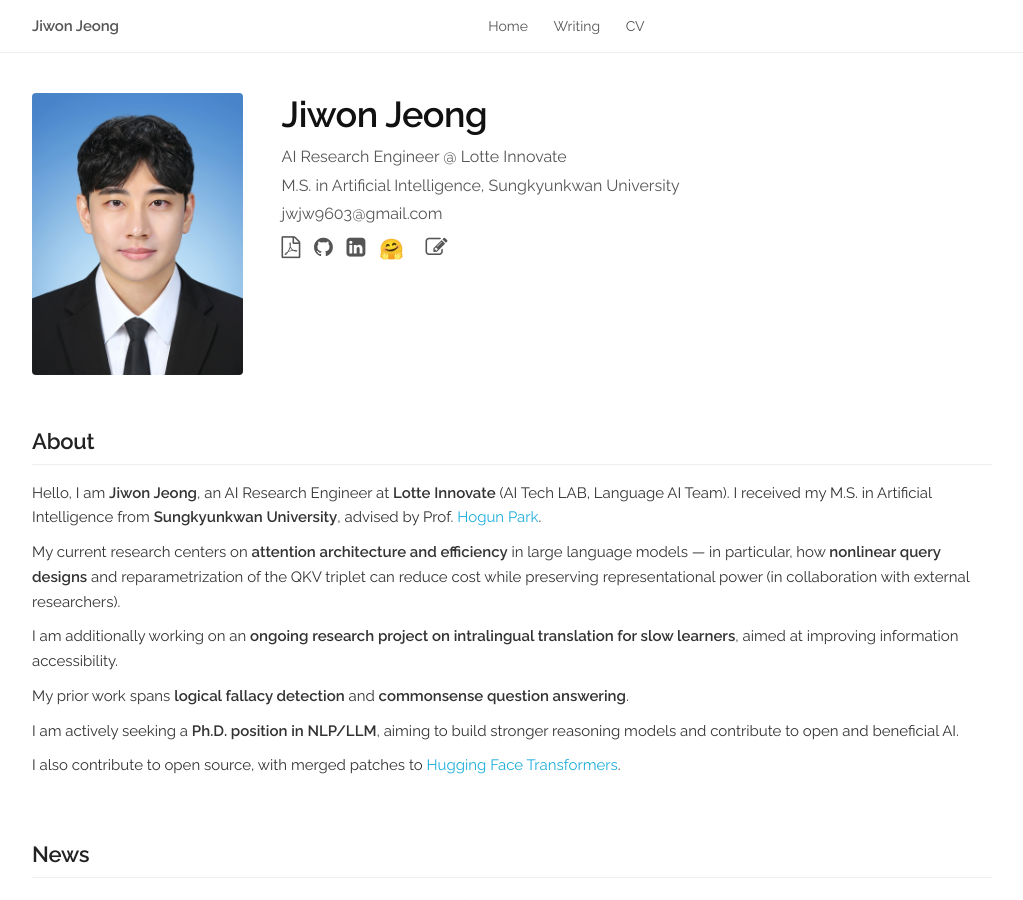
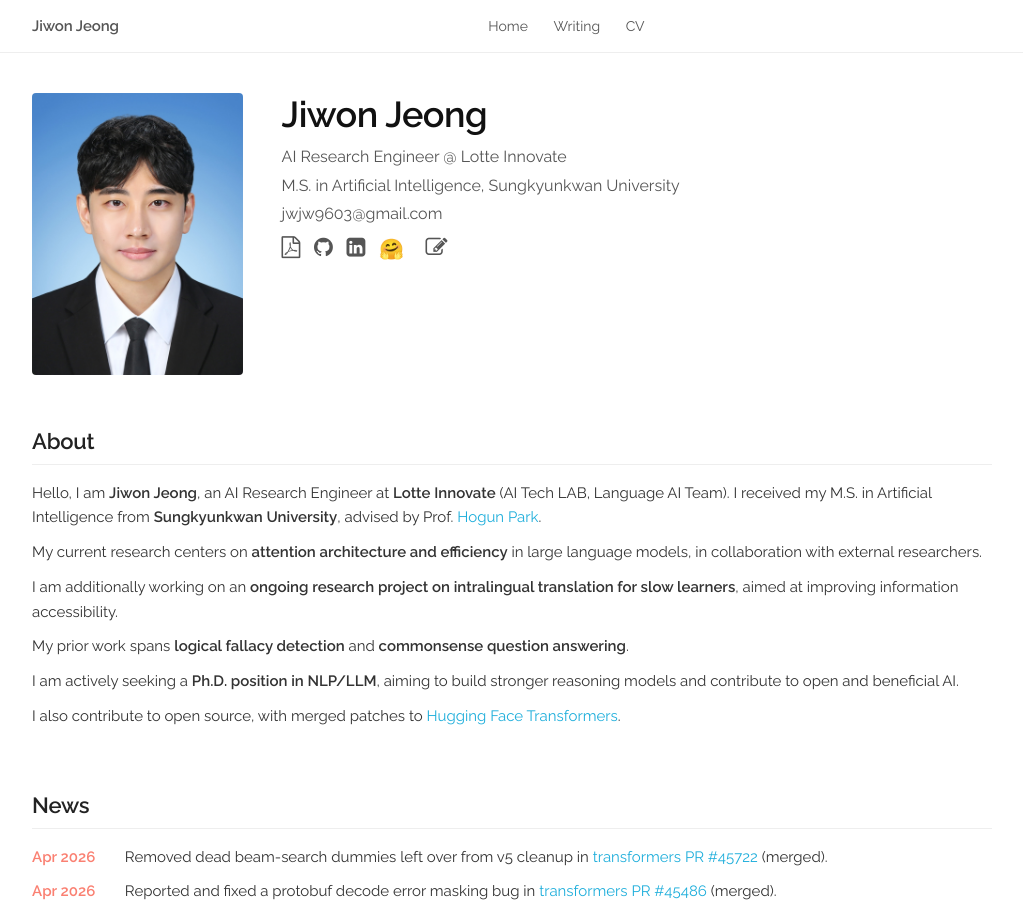
Before and after one commit to jw9603/jw9603.github.io, a Jekyll site: the page built from index.html, in a window 1280 px wide and 900 px high. Shown: the whole window, without its empty margins (128-1151 px from the left). Built offline with Jekyll 4.4.1, drawn with Linux system fonts in a browser that asks for light colours; a style sheet for code colours, icons or effects is not loaded.

Commit message:
Generalize research paragraph to avoid revealing under-review submission

```diff
--- a/index.html
+++ b/index.html
@@ -47,7 +47,7 @@
       I received my M.S. in Artificial Intelligence from <b>Sungkyunkwan University</b>, advised by Prof. <a href="https://hogunpark.com/" target="_blank">Hogun Park</a>.
     </p>
     <p>
-      My current research centers on <b>attention architecture and efficiency</b> in large language models — in particular, how <b>nonlinear query designs</b> and reparametrization of the QKV triplet can reduce cost while preserving representational power (in collaboration with external researchers).
+      My current research centers on <b>attention architecture and efficiency</b> in large language models, in collaboration with external researchers.
     </p>
     <p>
       I am additionally working on an <b>ongoing research project on intralingual translation for slow learners</b>, aimed at improving information accessibility.
```
